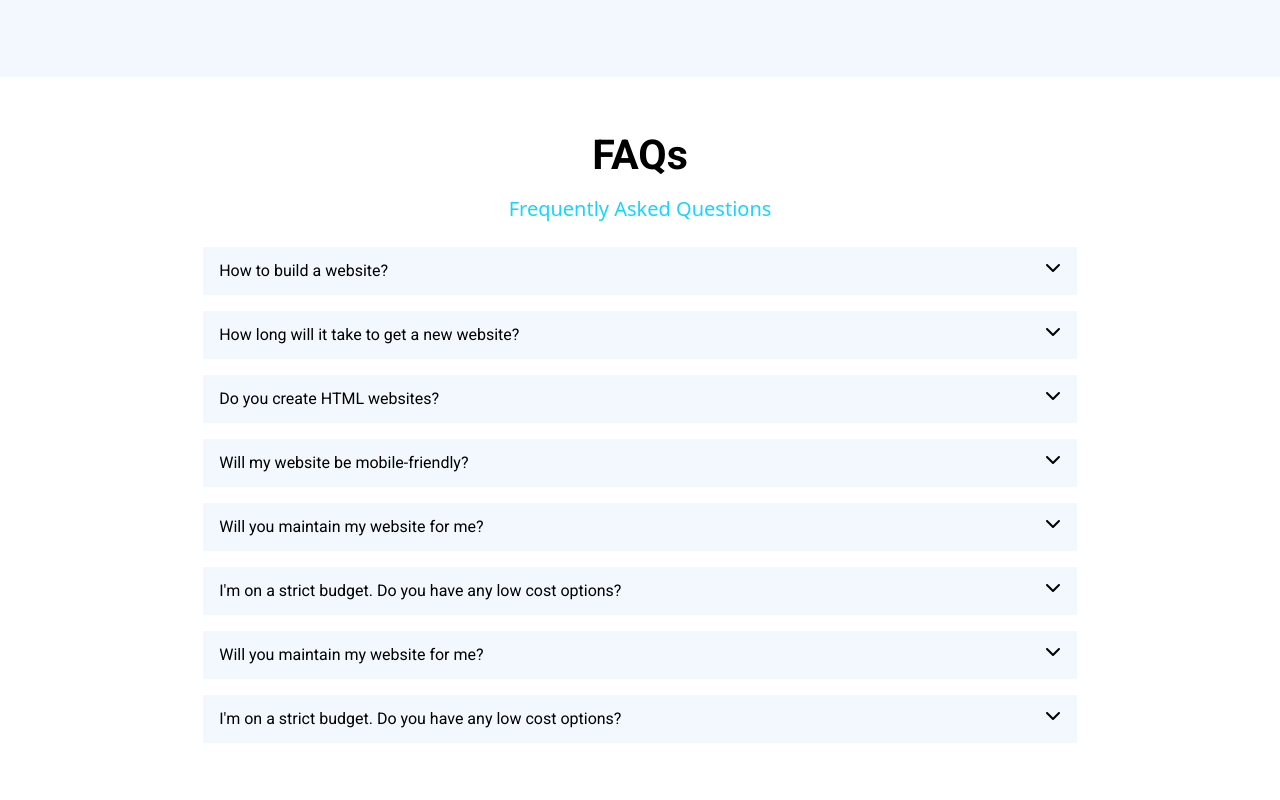
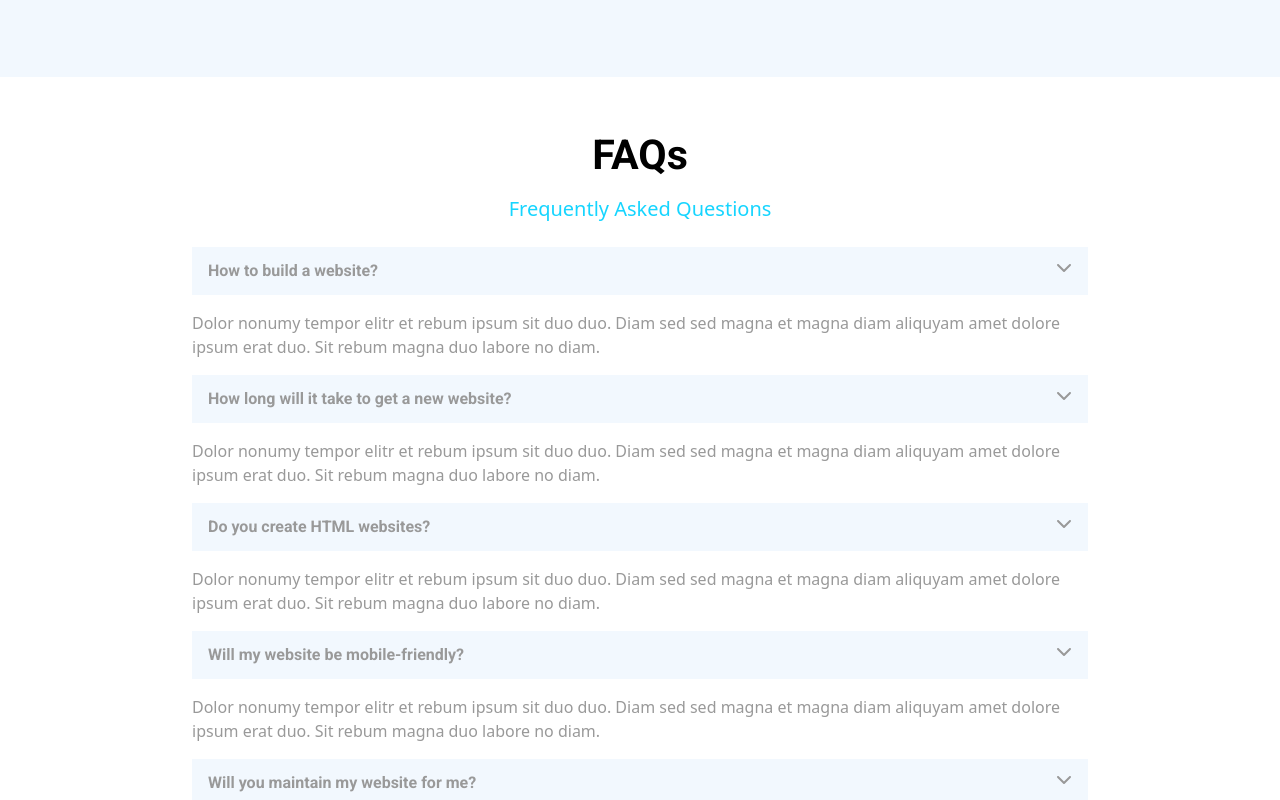
Before and after one commit to KaptainCS3/Crypto_Explore, a React (Vite) app in the folder Crypto_Explore/: page / in a window 1280 px wide. Shown: the part 4600-5400 px from the top of the page. Built offline with nearby package versions, Linux system fonts and the light colour scheme.

Commit message:
FAQ component done

```diff
--- a/Crypto_Explore/src/components/FAQ.jsx
+++ b/Crypto_Explore/src/components/FAQ.jsx
@@ -1,80 +1,60 @@
-import React from 'react'
+import React, { useState } from "react";
 import { FontAwesomeIcon } from "@fortawesome/react-fontawesome";
-import { faChevronDown } from '@fortawesome/free-solid-svg-icons'
+import { faChevronDown, faChevronUp } from "@fortawesome/free-solid-svg-icons";
+import faq from "../../faq";
 const FAQ = () => {
+  const [showFaq, setShowFaq] = useState(null);
+  const toggle = (index) => {
+    if (showFaq === index) {
+      return setShowFaq(null);
+    }
+    setShowFaq(index);
+  };
   return (
     <>
-     <section className="bg-white mb-12 py-12 h-full sm:w-full w-max[540px] mx-auto flex flex-col justify-between px-4 font-['Open Sans'] md:w-full mx-auto">
+      <section className="bg-white mb-12 py-12 h-full sm:w-full w-max[540px] mx-auto flex flex-col justify-between font-['Open Sans'] md:w-full mx-auto">
         {/* Token Sales section */}
-        <div className="w-[70%] mx-auto mb-16">
-          <div className='flex flex-col items-center justify-center'>
-            <h1 className='font-size mb-2 font-bold'>FAQs</h1>
-            <p className='text-[rgb(22,213,255)] text-xl mb-6'>Frequently Asked Questions</p>
-            <div className='w-full justify-evenly'>
-            <div className=''>
-                <div className='mb-4'>
-                <div className='flex justify-between px-4 py-3 mb-2 bg-[#F2F8FE] cursor-pointer'>
-                    <h3>How to build a website?</h3>
-                    <FontAwesomeIcon icon={faChevronDown} />
+        <div className="w-[70%] mx-auto mb-16 sm:w-[85%] md:w-[85%]">
+          <div className="flex flex-col items-center justify-center">
+            <h1 className="font-size mb-2 font-bold">FAQs</h1>
+            <p className="text-[rgb(22,213,255)] text-xl mb-6 text-center">
+              Frequently Asked Questions
+            </p>
+            <div className="w-full justify-evenly">
+              <div className="">
+                <div className="mb-4">
+                  {faq.map((items, index) => (
+                    <>
+                      <div
+                        className={`flex justify-between px-4 py-3 mb-2 bg-[#F2F8FE] cursor-pointer text-[#999] ${
+                          showFaq === index ? "color" : ""
+                        }`}
+                        onClick={() => toggle(index)}
+                      >
+                        <h3 className="font-bold">{items.question}</h3>
+                        {showFaq === index ? (
+                          <FontAwesomeIcon icon={faChevronUp} />
+                        ) : (
+                          <FontAwesomeIcon icon={faChevronDown} />
+                        )}
+                      </div>
+                      <p
+                        className={`pb-4 pt-2 text-[#999] ${
+                          showFaq === index ? "result show" : "result"
+                        }`}
+                      >
+                        {items.result}
+                      </p>
+                    </>
+                  ))}
                 </div>
-                {/* <p>Dolor nonumy tempor elitr et rebum ipsum sit duo duo. Diam sed sed magna et magna diam aliquyam amet dolore ipsum erat duo. Sit rebum magna duo labore no diam.</p> */}
-                </div>
-                <div className='mb-4'>
-                <div className='flex justify-between px-4 py-3 mb-2 bg-[#F2F8FE] cursor-pointer'>
-                    <h3>How long will it take to get a new website?</h3>
-                    <FontAwesomeIcon icon={faChevronDown} />
-                </div>
-                {/* <p>Dolor nonumy tempor elitr et rebum ipsum sit duo duo. Diam sed sed magna et magna diam aliquyam amet dolore ipsum erat duo. Sit rebum magna duo labore no diam.</p> */}
-                </div>
-                <div className='mb-4'>
-                <div className='flex justify-between px-4 py-3 mb-2 bg-[#F2F8FE] cursor-pointer'>
-                    <h3>Do you create HTML websites?</h3>
-                    <FontAwesomeIcon icon={faChevronDown} />
-                </div>
-                {/* <p>Dolor nonumy tempor elitr et rebum ipsum sit duo duo. Diam sed sed magna et magna diam aliquyam amet dolore ipsum erat duo. Sit rebum magna duo labore no diam.</p> */}
-                </div>
-                <div className='mb-4'>
-                <div className='flex justify-between px-4 py-3 mb-2 bg-[#F2F8FE] cursor-pointer'>
-                    <h3>Will my website be mobile-friendly?</h3>
-                    <FontAwesomeIcon icon={faChevronDown} />
-                </div>
-                {/* <p>Dolor nonumy tempor elitr et rebum ipsum sit duo duo. Diam sed sed magna et magna diam aliquyam amet dolore ipsum erat duo. Sit rebum magna duo labore no diam.</p> */}
-                </div>
-                <div className='mb-4'>
-                <div className='flex justify-between px-4 py-3 mb-2 bg-[#F2F8FE] cursor-pointer'>
-                    <h3>Will you maintain my website for me?</h3>
-                    <FontAwesomeIcon icon={faChevronDown} />
-                </div>
-                {/* <p>Dolor nonumy tempor elitr et rebum ipsum sit duo duo. Diam sed sed magna et magna diam aliquyam amet dolore ipsum erat duo. Sit rebum magna duo labore no diam.</p> */}
-                </div>
-                <div className='mb-4'>
-                <div className='flex justify-between px-4 py-3 mb-2 bg-[#F2F8FE] cursor-pointer'>
-                    <h3>I'm on a strict budget. Do you have any low cost options?</h3>
-                    <FontAwesomeIcon icon={faChevronDown} />
-                </div>
-                {/* <p>Dolor nonumy tempor elitr et rebum ipsum sit duo duo. Diam sed sed magna et magna diam aliquyam amet dolore ipsum erat duo. Sit rebum magna duo labore no diam.</p> */}
-                </div>
-                <div className='mb-4'>
-                <div className='flex justify-between px-4 py-3 mb-2 bg-[#F2F8FE] cursor-pointer'>
-                    <h3>Will you maintain my website for me?</h3>
-                    <FontAwesomeIcon icon={faChevronDown} />
-                </div>
-                {/* <p>Dolor nonumy tempor elitr et rebum ipsum sit duo duo. Diam sed sed magna et magna diam aliquyam amet dolore ipsum erat duo. Sit rebum magna duo labore no diam.</p> */}
-                </div>
-                <div className=''>
-                <div className='flex justify-between px-4 py-3 bg-[#F2F8FE] cursor-pointer'>
-                    <h3>I'm on a strict budget. Do you have any low cost options?</h3>
-                    <FontAwesomeIcon icon={faChevronDown} />
-                </div>
-                {/* <p>Dolor nonumy tempor elitr et rebum ipsum sit duo duo. Diam sed sed magna et magna diam aliquyam amet dolore ipsum erat duo. Sit rebum magna duo labore no diam.</p> */}
-                </div>
-           </div>
-          </div>
+              </div>
+            </div>
           </div>
         </div>
       </section>
     </>
-  )
-}
+  );
+};
 
-export default FAQ
+export default FAQ;
```
